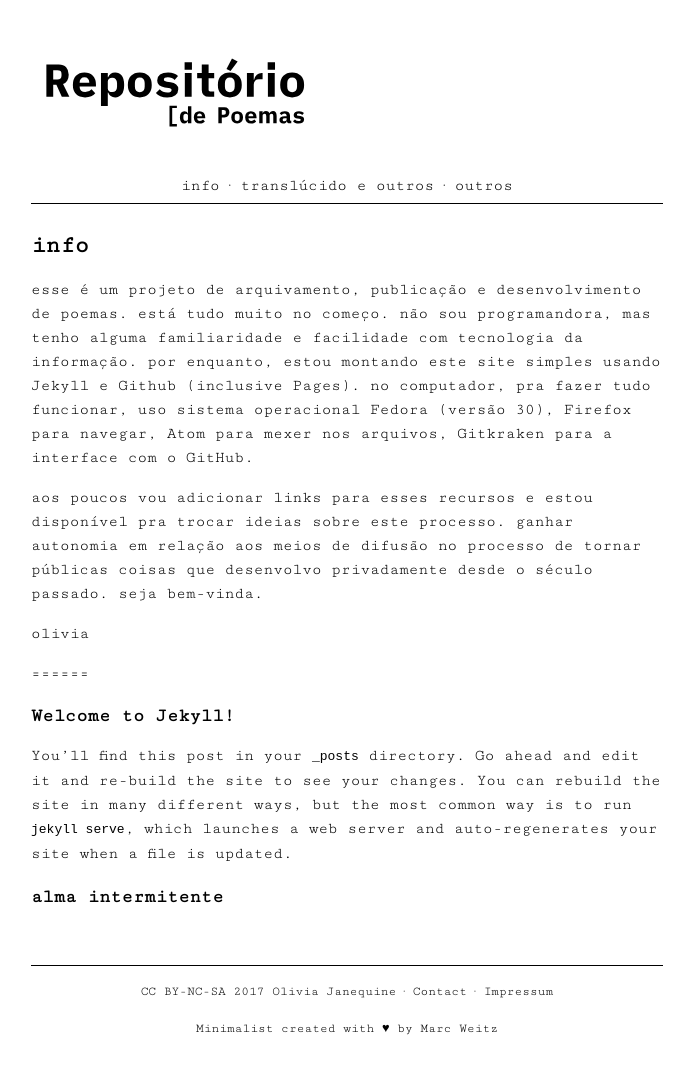
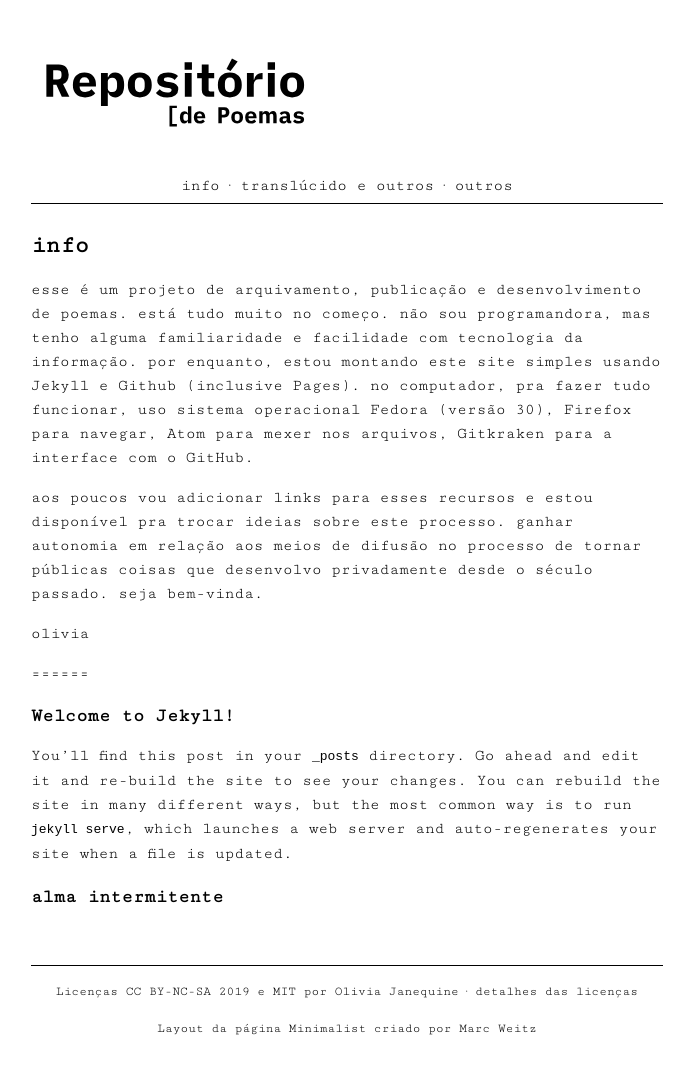
Before and after one commit to olivia-olivia/olivia-olivia.github.io, a Jekyll site: the page built from index.md, in a window 1280 px wide. Shown: the whole page, without its empty margins (293-984 px from the left). Built offline with Jekyll 4.4.1, drawn with Linux system fonts in a browser that asks for light colours.

Commit message:
cria pé de página e página sobre as licenças

```diff
--- a/_includes/footer.html
+++ b/_includes/footer.html
@@ -1,10 +1,9 @@
 <div id="footer">
   <p>
-    CC BY-NC-SA 2017 {{site.owner}}  ·
-    <a href="{{site.url}}{{site.baseurl}}/contact/">Contact</a>  ·
-    <a style="color: black;" href="{{site.url}}{{site.baseurl}}/impressum/">Impressum</a>
+    Licenças CC BY-NC-SA 2019 e MIT por {{site.owner}}  ·
+    <a href="{{site.url}}{{site.baseurl}}/licencas/">detalhes das licenças</a>
   </p>
   <p>
-    <a href="https://github.com/Trybnetic/minimalist/">Minimalist</a> created with &#9829; by <a href="https://github.com/Trybnetic/">Marc Weitz</a>
+    <a href="https://github.com/Trybnetic/minimalist/">Layout da página Minimalist criado por Marc Weitz</a>
   </p>
 </div>
```
Also changed, not shown: impressum.md (deleted, +0 -5 lines), licensas.md (added, +25 -0 lines).
